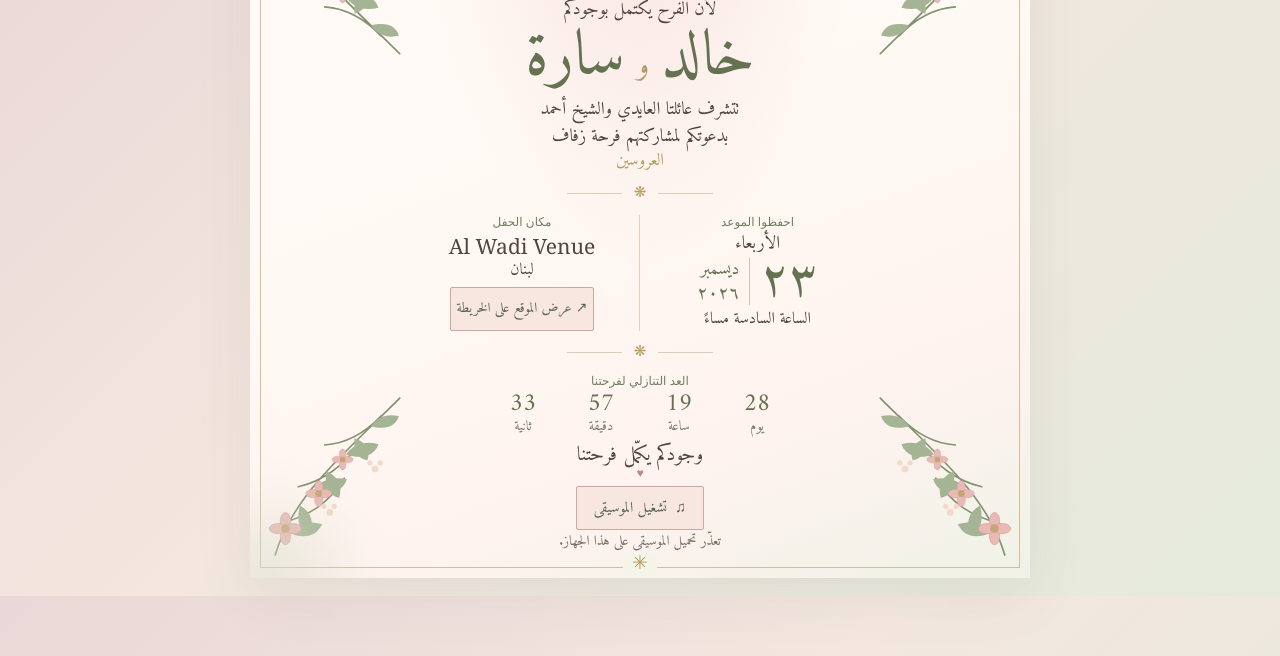
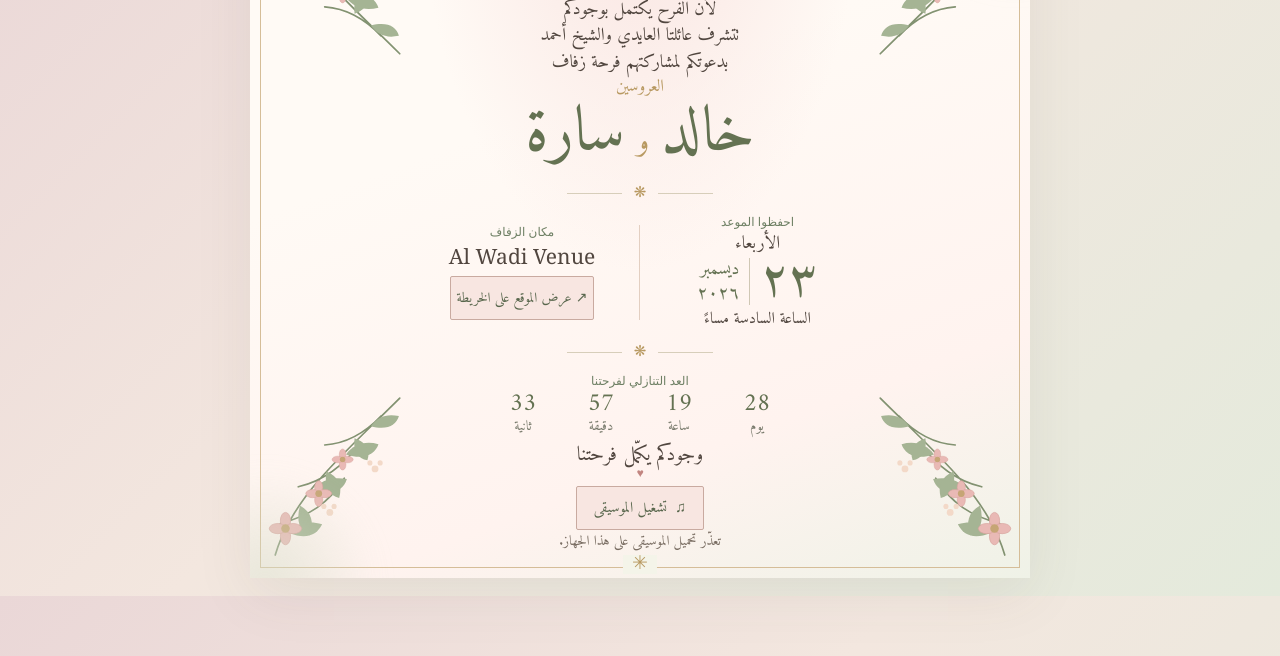
Before and after one commit to KhaledALAYDI/wedding-invitation, a plain HTML site: page index.html in a window 1280 px wide. Shown: the part 144-800 px from the top of the page. Drawn offline with Linux system fonts and the light colour scheme; a web font is replaced by a local one.

Commit message:
Update invitation wording
Co-authored-by: Copilot <223556219+Copilot@users.noreply.github.com>

```diff
--- a/index.html
+++ b/index.html
@@ -4,7 +4,7 @@
   <meta charset="utf-8">
   <meta name="viewport" content="width=device-width, initial-scale=1">
   <meta name="theme-color" content="#f5f2e9">
-  <meta name="description" content="دعوة لحفل زفاف خالد وسارة، الأربعاء ٢٣ ديسمبر ٢٠٢٦ في لبنان.">
+  <meta name="description" content="دعوة لحفل زفاف خالد وسارة، الأربعاء ٢٣ ديسمبر ٢٠٢٦.">
   <meta property="og:type" content="website">
   <meta property="og:title" content="دعوة زفاف خالد وسارة">
   <meta property="og:description" content="يسعدنا حضوركم ومشاركتنا فرحتنا يوم ٢٣ ديسمبر ٢٠٢٦.">
@@ -86,9 +86,9 @@
         <path d="M110 3v9M105.5 7.5h9" stroke="#d4b776" stroke-width="1"/>
       </svg>
       <p class="opening">لأنّ الفرح يكتمل بوجودكم</p>
-      <h1><span>خالد</span><span class="ampersand">و</span><span>سارة</span></h1>
       <p class="families">تتشرف عائلتا العايدي والشيخ أحمد<br>بدعوتكم لمشاركتهم فرحة زفاف</p>
       <p class="celebration">العروسين</p>
+      <h1><span>خالد</span><span class="ampersand">و</span><span>سارة</span></h1>
     </header>
 
     <div class="divider" aria-hidden="true"><span></span>❋<span></span></div>
@@ -101,9 +101,8 @@
         <p class="time">الساعة السادسة مساءً</p>
       </div>
       <div class="venue">
-        <p class="section-label">مكان الحفل</p>
+        <p class="section-label">مكان الزفاف</p>
         <h2>Al Wadi Venue</h2>
-        <p>لبنان</p>
         <a class="location-button" href="https://www.google.com/maps/search/?api=1&amp;query=Al%20Wadi%20Venue%20Lebanon" target="_blank" rel="noopener noreferrer">
           <span aria-hidden="true">↗</span> عرض الموقع على الخريطة
         </a>
--- a/style.css
+++ b/style.css
@@ -125,7 +125,6 @@ h1 {
 .time { font-size: 16px; line-height: 1.4; }
 .venue { border-right: 1px solid #e3cfc1; }
 .venue h2 { direction: ltr; font-family: Georgia, serif; font-size: clamp(16px, 4vw, 21px); font-weight: 400; }
-.venue > p:not(.section-label) { font-size: 16px; line-height: 1.3; }
 .location-button, .music-button {
   display: inline-flex;
   align-items: center;
```
Also changed, not shown: preview.png.
